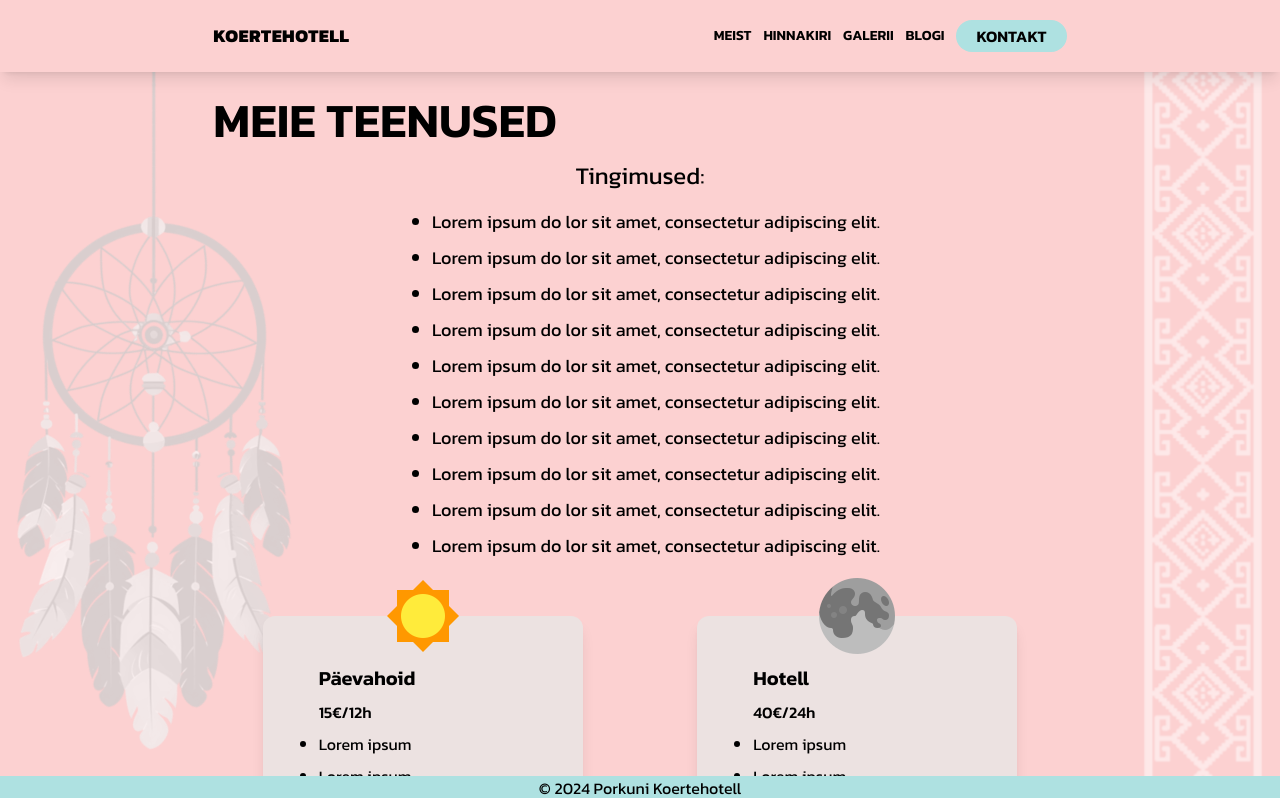
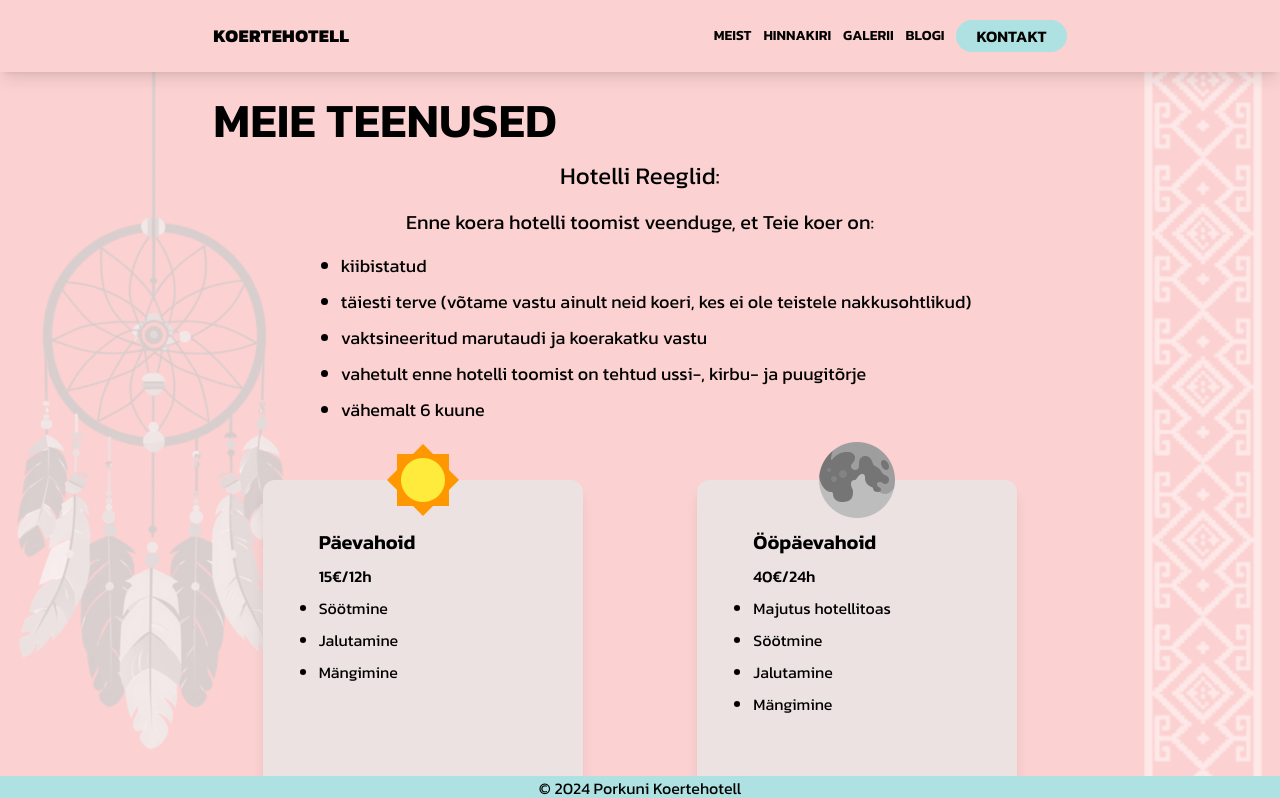
Before and after one commit to evenluiv/urban-funicular, a React (Vite) app: page /hinnakiri in a window 1280 px wide. Shown: the top 798 px of the page. Built offline with nearby package versions, Linux system fonts and the light colour scheme.

Commit message:
changes to hinnakiri and card component

```diff
--- a/src/Pages/Hinnakiri.tsx
+++ b/src/Pages/Hinnakiri.tsx
@@ -2,16 +2,11 @@ import { dayInfo, nightInfo } from "./Kodu";
 import PriceCard from "./components/PriceCard";
 
 const Tingimused = [
-    "Lorem ipsum do lor sit amet, consectetur adipiscing elit.",
-    "Lorem ipsum do lor sit amet, consectetur adipiscing elit.",
-    "Lorem ipsum do lor sit amet, consectetur adipiscing elit.",
-    "Lorem ipsum do lor sit amet, consectetur adipiscing elit.",
-    "Lorem ipsum do lor sit amet, consectetur adipiscing elit.",
-    "Lorem ipsum do lor sit amet, consectetur adipiscing elit.",
-    "Lorem ipsum do lor sit amet, consectetur adipiscing elit.",
-    "Lorem ipsum do lor sit amet, consectetur adipiscing elit.",
-    "Lorem ipsum do lor sit amet, consectetur adipiscing elit.",
-    "Lorem ipsum do lor sit amet, consectetur adipiscing elit.",
+    "kiibistatud",
+    "täiesti terve (võtame vastu ainult neid koeri, kes ei ole teistele nakkusohtlikud)",
+    "vaktsineeritud marutaudi ja koerakatku vastu",
+    "vahetult enne hotelli toomist on tehtud ussi-, kirbu- ja puugitõrje",
+    "vähemalt 6 kuune"
 ]
 
 const Hinnakiri = () => {
@@ -31,8 +26,11 @@ const Hinnakiri = () => {
                 </h1>
                 <div className="flex flex-col items-center gap-4 pb-10 z-10">
                     <h2 className="text-2xl">
-                        Tingimused:
+                        Hotelli Reeglid:
                     </h2>
+                    <h3 className="text-xl">
+                        Enne koera hotelli toomist veenduge, et Teie koer on:
+                    </h3>
                     <ul className="flex flex-col list-disc gap-2 pl-8 text-lg">
                         {Tingimused.map((item, index) => (
                             <li key={index}>{item}</li>
--- a/src/Pages/Kodu/index.tsx
+++ b/src/Pages/Kodu/index.tsx
@@ -11,23 +11,21 @@ export const dayInfo ={
     title: 'Päevahoid',
     price: '15€/12h',
     listItems: [
-        'Lorem ipsum',
-        'Lorem ipsum',
-        'Lorem ipsum',
-        'Lorem ipsum',
-        'Lorem ipsum'
+        'Söötmine',
+        'Jalutamine',
+        'Mängimine',
     ]
 };
 
 export const nightInfo ={
     image: moonIcon,
-    title: 'Hotell',
+    title: 'Ööpäevahoid',
     price: '40€/24h',
     listItems: [
-        'Lorem ipsum',
-        'Lorem ipsum',
-        'Lorem ipsum',
-        'Lorem ipsum',
+        'Majutus hotellitoas',
+        'Söötmine',
+        'Jalutamine',
+        'Mängimine',
     ]
 };
 
```
